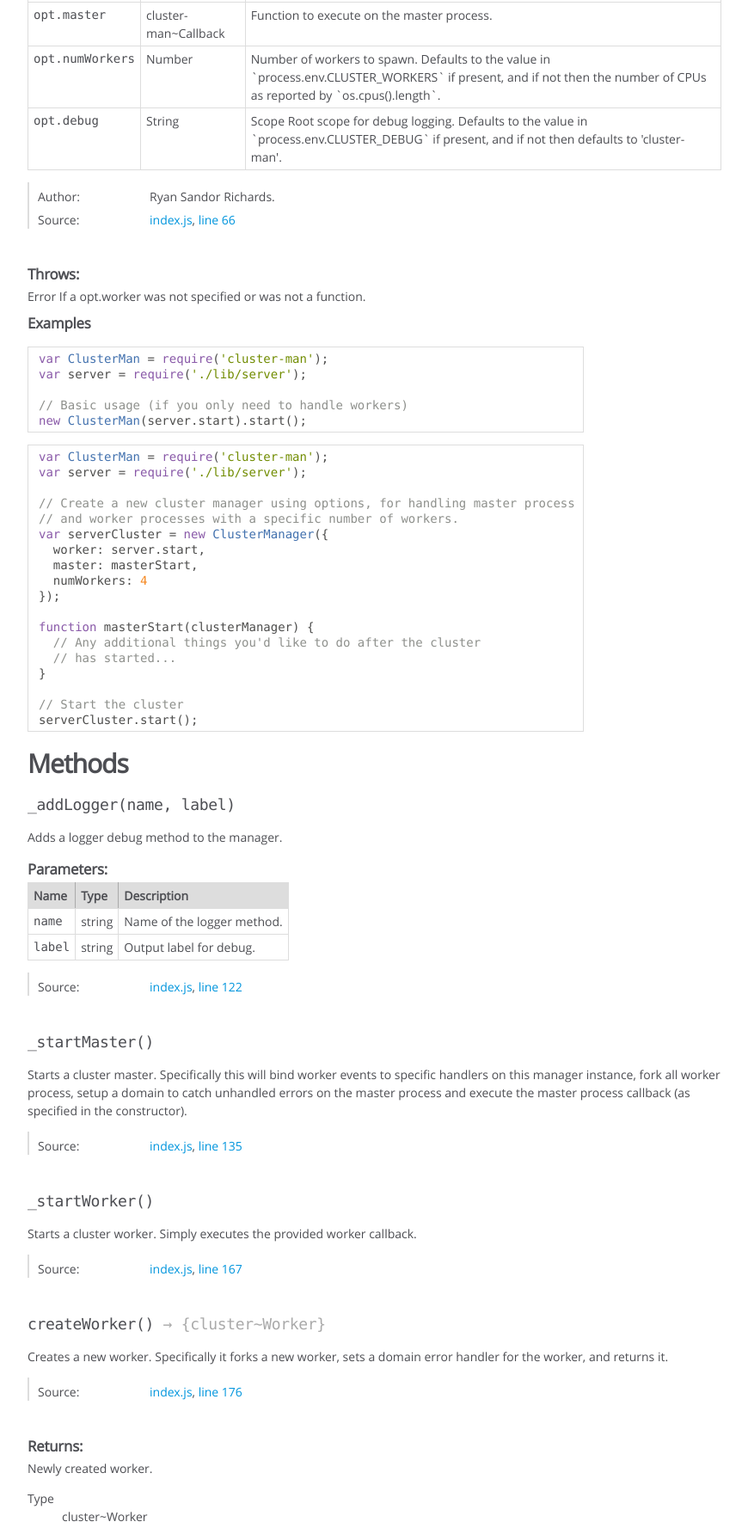
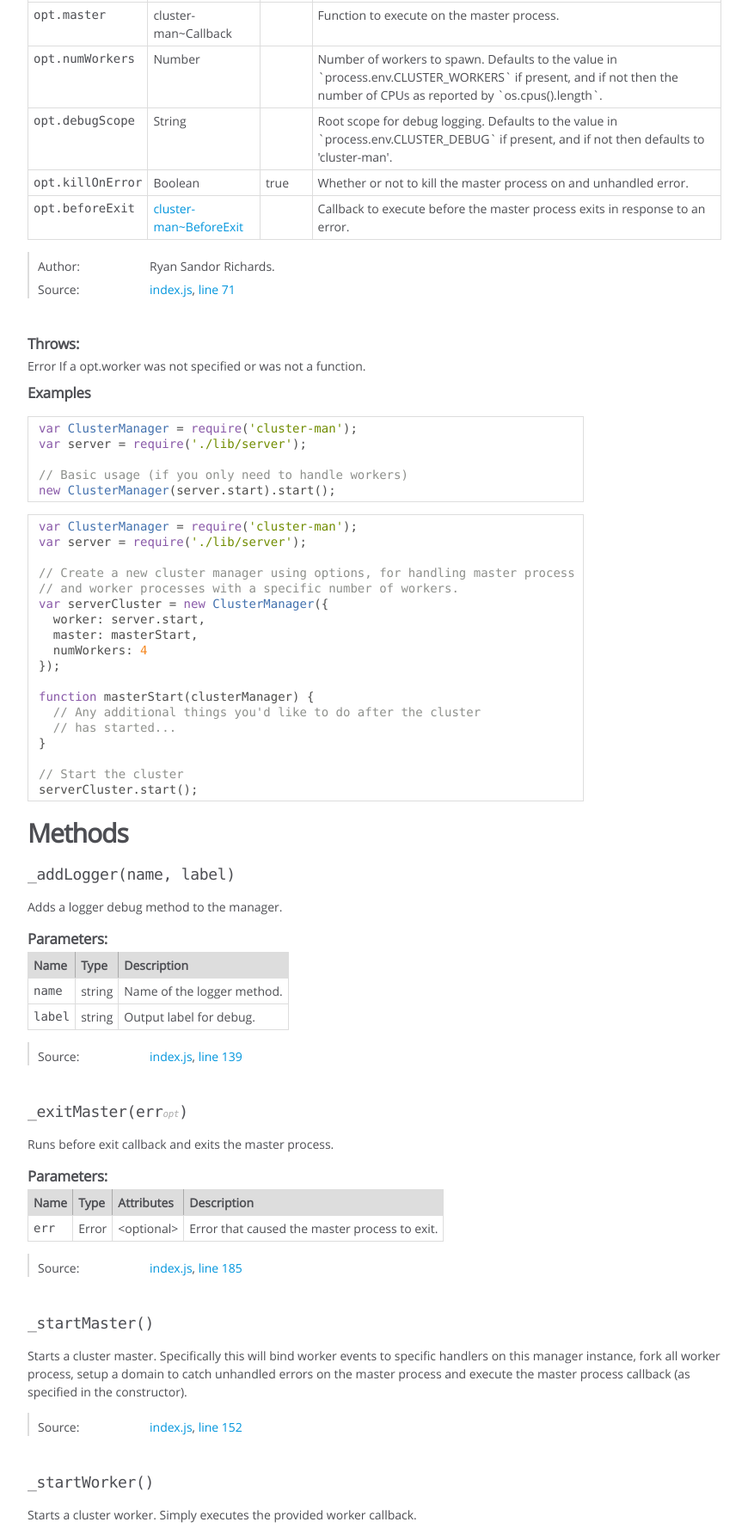
Before and after one commit to Runnable/cluster-man, a plain HTML site: page module-cluster-man-ClusterManager.html in a window 1280 px wide. Shown: the part 415-2192 px from the top of the page at 86% size, without its empty margins (0-870 px from the left). Drawn offline with Linux system fonts and the light colour scheme.

Commit message:
Updated docs.

```diff
--- a/module-cluster-man-ClusterManager.html
+++ b/module-cluster-man-ClusterManager.html
@@ -77,6 +77,8 @@
 
 
 
+        <th>Default</th>
+
 
         <th class="last">Description</th>
     </tr>
@@ -105,6 +107,10 @@
 
 
 
+                <td class="default">
+
+                </td>
+
 
             <td class="description last">Options for the cluster or a worker function to
   execute on worker processes.</td>
@@ -129,6 +135,10 @@
 
 
 
+                <td class="default">
+
+                </td>
+
 
             <td class="description last">Function to execute on the worker
   processes.</td>
@@ -153,6 +163,10 @@
 
 
 
+                <td class="default">
+
+                </td>
+
 
             <td class="description last">Function to execute on the master
   process.</td>
@@ -176,6 +190,10 @@
 
 
 
+
+                <td class="default">
+
+                </td>
 
 
             <td class="description last">Number of workers to spawn. Defaults to the
@@ -187,7 +205,7 @@
 
         <tr>
 
-                <td class="name"><code>opt.debug</code></td>
+                <td class="name"><code>opt.debugScope</code></td>
 
 
             <td class="type">
@@ -202,10 +220,72 @@
 
 
 
-
-            <td class="description last">Scope Root scope for debug logging. Defaults to the
+                <td class="default">
+
+                </td>
+
+
+            <td class="description last">Root scope for debug logging. Defaults to the
   value in `process.env.CLUSTER_DEBUG` if present, and if not then defaults
   to 'cluster-man'.</td>
+        </tr>
+
+
+
+        <tr>
+
+                <td class="name"><code>opt.killOnError</code></td>
+
+
+            <td class="type">
+
+
+<span class="param-type">Boolean</span>
+
+
+
+            </td>
+
+
+
+
+                <td class="default">
+
+                    true
+
+                </td>
+
+
+            <td class="description last">Whether or not to kill the master
+  process on and unhandled error.</td>
+        </tr>
+
+
+
+        <tr>
+
+                <td class="name"><code>opt.beforeExit</code></td>
+
+
+            <td class="type">
+
+
+<span class="param-type"><a href="cluster-man.html#~BeforeExit">cluster-man~BeforeExit</a></span>
+
+
+
+            </td>
+
+
+
+
+                <td class="default">
+
+                </td>
+
+
+            <td class="description last">Callback to execute before the
+  master process exits in response to an error.</td>
         </tr>
 
 
@@ -253,7 +333,7 @@
 
     <dt class="tag-source">Source:</dt>
     <dd class="tag-source"><ul class="dummy"><li>
-        <a href="index.js.html">index.js</a>, <a href="index.js.html#line66">line 66</a>
+        <a href="index.js.html">index.js</a>, <a href="index.js.html#line71">line 71</a>
     </li></ul></dd>
 
 
@@ -292,13 +372,13 @@
 
     <h5>Examples</h5>
 
-    <pre class="prettyprint"><code>var ClusterMan = require('cluster-man');
+    <pre class="prettyprint"><code>var ClusterManager = require('cluster-man');
 var server = require('./lib/server');
 
 // Basic usage (if you only need to handle workers)
-new ClusterMan(server.start).start();</code></pre>
-
-    <pre class="prettyprint"><code>var ClusterMan = require('cluster-man');
+new ClusterManager(server.start).start();</code></pre>
+
+    <pre class="prettyprint"><code>var ClusterManager = require('cluster-man');
 var server = require('./lib/server');
 
 // Create a new cluster manager using options, for handling master process
@@ -465,7 +545,150 @@ serverCluster.start();</code></pre>
 
     <dt class="tag-source">Source:</dt>
     <dd class="tag-source"><ul class="dummy"><li>
-        <a href="index.js.html">index.js</a>, <a href="index.js.html#line122">line 122</a>
+        <a href="index.js.html">index.js</a>, <a href="index.js.html#line139">line 139</a>
+    </li></ul></dd>
+
+
+
+
+
+
+
+</dl>
+
+
+
+
+
+
+
+
+
+
+
+
+
+
+
+
+
+
+
+
+
+    <h4 class="name" id="_exitMaster"><span class="type-signature"></span>_exitMaster<span class="signature">(err<span class="signature-attributes">opt</span>)</span><span class="type-signature"></span></h4>
+
+
+
+
+
+<div class="description">
+    Runs before exit callback and exits the master process.
+</div>
+
+
+
+
+
+
+
+
+
+    <h5>Parameters:</h5>
+
+
+<table class="params">
+    <thead>
+    <tr>
+
+        <th>Name</th>
+
+
+        <th>Type</th>
+
+
+        <th>Attributes</th>
+
+
+
+
+        <th class="last">Description</th>
+    </tr>
+    </thead>
+
+    <tbody>
+
+
+        <tr>
+
+                <td class="name"><code>err</code></td>
+
+
+            <td class="type">
+
+
+<span class="param-type">Error</span>
+
+
+
+            </td>
+
+
+                <td class="attributes">
+
+                    &lt;optional><br>
+
+
+
+
+
+                </td>
+
+
+
+
+            <td class="description last">Error that caused the master process to exit.</td>
+        </tr>
+
+
+    </tbody>
+</table>
+
+
+
+
+
+
+<dl class="details">
+
+
+
+
+
+
+
+
+
+
+
+
+
+
+
+
+
+
+
+
+
+
+
+
+
+
+    <dt class="tag-source">Source:</dt>
+    <dd class="tag-source"><ul class="dummy"><li>
+        <a href="index.js.html">index.js</a>, <a href="index.js.html#line185">line 185</a>
     </li></ul></dd>
 
 
@@ -550,7 +773,7 @@ process callback (as specified in the constructor).
 
     <dt class="tag-source">Source:</dt>
     <dd class="tag-source"><ul class="dummy"><li>
-        <a href="index.js.html">index.js</a>, <a href="index.js.html#line135">line 135</a>
+        <a href="index.js.html">index.js</a>, <a href="index.js.html#line152">line 152</a>
     </li></ul></dd>
 
 
@@ -632,7 +855,7 @@ process callback (as specified in the constructor).
 
     <dt class="tag-source">Source:</dt>
     <dd class="tag-source"><ul class="dummy"><li>
-        <a href="index.js.html">index.js</a>, <a href="index.js.html#line167">line 167</a>
+        <a href="index.js.html">index.js</a>, <a href="index.js.html#line194">line 194</a>
     </li></ul></dd>
 
 
@@ -715,7 +938,7 @@ handler for the worker, and returns it.
 
     <dt class="tag-source">Source:</dt>
     <dd class="tag-source"><ul class="dummy"><li>
-        <a href="index.js.html">index.js</a>, <a href="index.js.html#line176">line 176</a>
+        <a href="index.js.html">index.js</a>, <a href="index.js.html#line203">line 203</a>
     </li></ul></dd>
 
 
@@ -869,7 +1092,7 @@ disconnected from communication but is not nessessarily dead.
 
     <dt class="tag-source">Source:</dt>
     <dd class="tag-source"><ul class="dummy"><li>
-        <a href="index.js.html">index.js</a>, <a href="index.js.html#line250">line 250</a>
+        <a href="index.js.html">index.js</a>, <a href="index.js.html#line283">line 283</a>
     </li></ul></dd>
 
 
@@ -1046,7 +1269,7 @@ disconnected from communication but is not nessessarily dead.
 
     <dt class="tag-source">Source:</dt>
     <dd class="tag-source"><ul class="dummy"><li>
-        <a href="index.js.html">index.js</a>, <a href="index.js.html#line221">line 221</a>
+        <a href="index.js.html">index.js</a>, <a href="index.js.html#line248">line 248</a>
     </li></ul></dd>
 
 
@@ -1178,7 +1401,7 @@ off the master cluster.
 
     <dt class="tag-source">Source:</dt>
     <dd class="tag-source"><ul class="dummy"><li>
-        <a href="index.js.html">index.js</a>, <a href="index.js.html#line198">line 198</a>
+        <a href="index.js.html">index.js</a>, <a href="index.js.html#line225">line 225</a>
     </li></ul></dd>
 
 
@@ -1328,7 +1551,7 @@ worker is listening.
 
     <dt class="tag-source">Source:</dt>
     <dd class="tag-source"><ul class="dummy"><li>
-        <a href="index.js.html">index.js</a>, <a href="index.js.html#line208">line 208</a>
+        <a href="index.js.html">index.js</a>, <a href="index.js.html#line235">line 235</a>
     </li></ul></dd>
 
 
@@ -1461,7 +1684,7 @@ kill the process with a status code `1`.
 
     <dt class="tag-source">Source:</dt>
     <dd class="tag-source"><ul class="dummy"><li>
-        <a href="index.js.html">index.js</a>, <a href="index.js.html#line260">line 260</a>
+        <a href="index.js.html">index.js</a>, <a href="index.js.html#line293">line 293</a>
     </li></ul></dd>
 
 
@@ -1593,7 +1816,7 @@ process has successfully spawned a process and is running.
 
     <dt class="tag-source">Source:</dt>
     <dd class="tag-source"><ul class="dummy"><li>
-        <a href="index.js.html">index.js</a>, <a href="index.js.html#line241">line 241</a>
+        <a href="index.js.html">index.js</a>, <a href="index.js.html#line274">line 274</a>
     </li></ul></dd>
 
 
@@ -1676,7 +1899,7 @@ the time of invocation.
 
     <dt class="tag-source">Source:</dt>
     <dd class="tag-source"><ul class="dummy"><li>
-        <a href="index.js.html">index.js</a>, <a href="index.js.html#line108">line 108</a>
+        <a href="index.js.html">index.js</a>, <a href="index.js.html#line125">line 125</a>
     </li></ul></dd>
 
 
@@ -1724,7 +1947,7 @@ the time of invocation.
 <br class="clear">
 
 <footer>
-    Documentation generated by <a href="https://github.com/jsdoc3/jsdoc">JSDoc 3.3.0-beta3</a> on Wed Apr 08 2015 16:39:55 GMT-0700 (PDT)
+    Documentation generated by <a href="https://github.com/jsdoc3/jsdoc">JSDoc 3.3.0-beta3</a> on Fri Apr 17 2015 13:08:57 GMT-0700 (PDT)
 </footer>
 
 <script> prettyPrint(); </script>
```
Also changed, not shown: index.html (+1 -1 lines), index.js.html (+60 -27 lines), module-cluster-man.html (+2 -2 lines).
